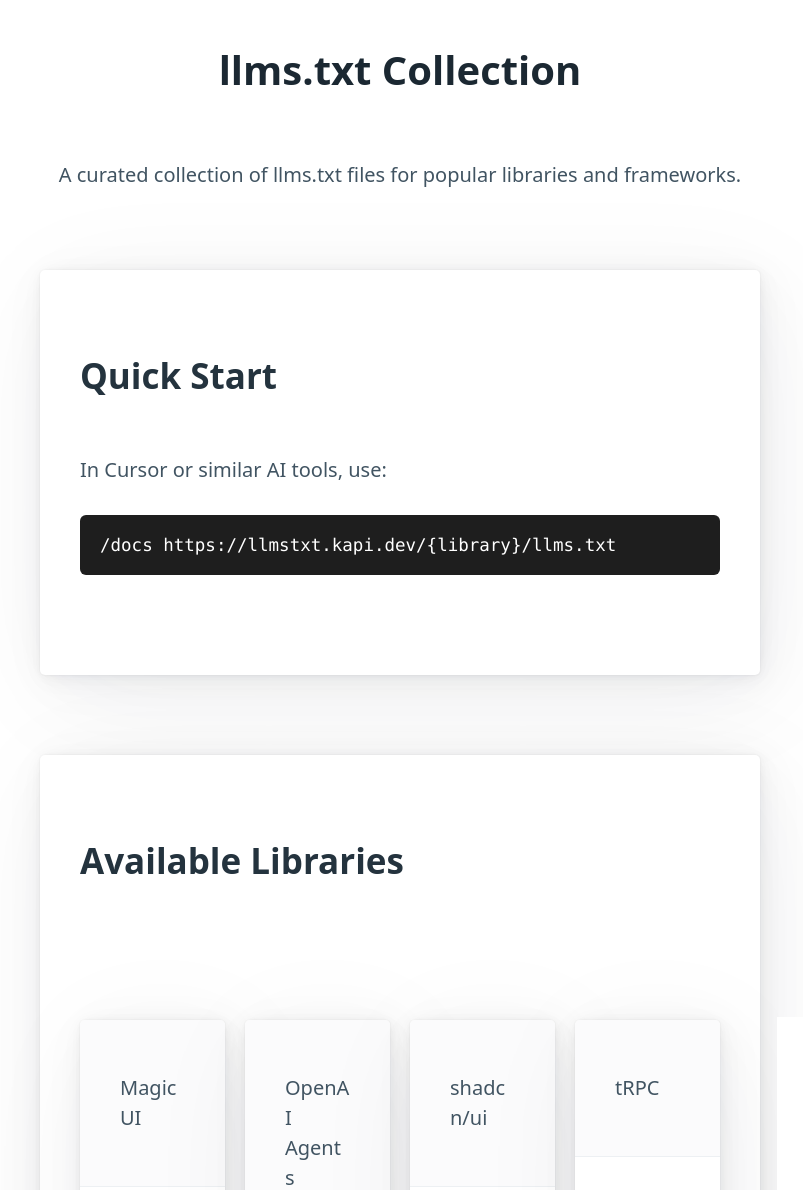
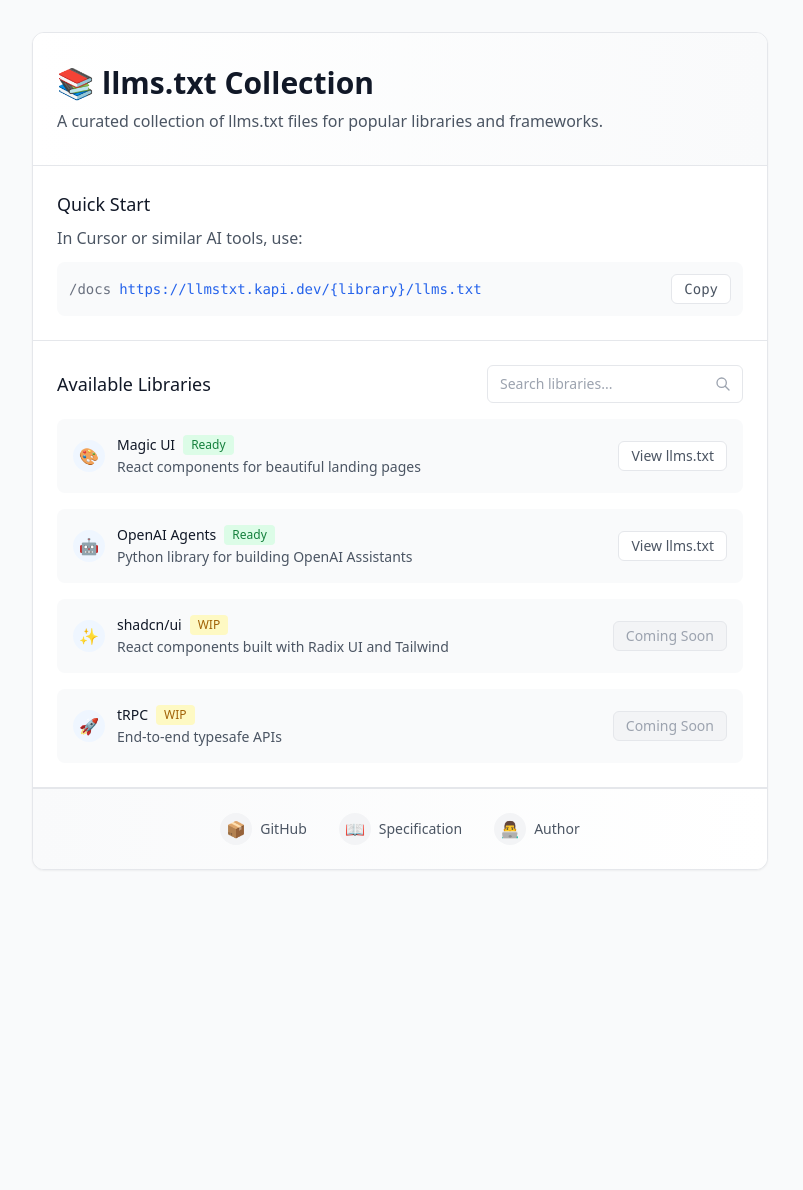
Before and after one commit to kacperkwapisz/llmstxt, a plain HTML site: page index.html in a window 1280 px wide. Shown: the top 1190 px of the page, without its empty margins (240-1043 px from the left). After the commit the page ends 902 px from the top, so only its background shows below. Drawn offline with nearby package versions, Linux system fonts and the light colour scheme.

Commit message:
feat: redesign landing page with Tailwind CSS

```diff
--- a/index.html
+++ b/index.html
@@ -4,117 +4,207 @@
     <meta charset="UTF-8" />
     <meta name="viewport" content="width=device-width, initial-scale=1.0" />
     <title>llms.txt Collection</title>
-    <link
-      rel="stylesheet"
-      href="https://cdn.jsdelivr.net/npm/@picocss/pico@1/css/pico.min.css"
-    />
+    <script src="https://cdn.tailwindcss.com"></script>
     <style>
-      :root {
-        --primary: #6366f1;
-      }
-      .container {
-        max-width: 800px;
-        margin: 0 auto;
-        padding: 2rem;
-      }
-      .header {
-        margin-bottom: 3rem;
-        text-align: center;
-      }
-      .status {
-        display: inline-block;
-        padding: 0.2rem 0.5rem;
-        border-radius: 4px;
-        font-size: 0.875rem;
-      }
-      .status-ready {
-        background: #22c55e20;
-        color: #22c55e;
-      }
-      .status-wip {
-        background: #f59e0b20;
-        color: #f59e0b;
-      }
-      code {
-        display: block;
-        padding: 1rem;
-        margin: 1rem 0;
-        background: #1e1e1e;
-        border-radius: 6px;
-        color: #fff;
+      [x-cloak] {
+        display: none !important;
       }
     </style>
+    <script
+      defer
+      src="https://cdn.jsdelivr.net/npm/alpinejs@3.x.x/dist/cdn.min.js"
+    ></script>
   </head>
-  <body>
-    <main class="container">
-      <div class="header">
-        <h1>llms.txt Collection</h1>
-        <p>
+  <body class="bg-gray-50">
+    <div class="max-w-3xl mx-auto px-4 py-8">
+      <div
+        class="bg-white rounded-xl shadow-sm border border-gray-200 overflow-hidden"
+      >
+        <!-- Header -->
+        <div
+          class="px-6 py-8 border-b border-gray-200 bg-gradient-to-r from-white to-gray-50"
+        >
+          <h1
+            class="text-3xl font-semibold text-gray-900 flex items-center gap-2"
+          >
+            📚 <span>llms.txt Collection</span>
+          </h1>
+          <p class="mt-2 text-gray-600">
             A curated collection of llms.txt files for popular libraries and
             frameworks.
           </p>
         </div>
 
-      <article>
-        <h2>Quick Start</h2>
-        <p>In Cursor or similar AI tools, use:</p>
-        <code>/docs https://llmstxt.kapi.dev/{library}/llms.txt</code>
-      </article>
+        <!-- Quick Start -->
+        <div class="p-6 border-b border-gray-200">
+          <h2 class="text-lg font-medium text-gray-900">Quick Start</h2>
+          <p class="mt-2 text-gray-600">In Cursor or similar AI tools, use:</p>
+          <div class="mt-3" x-data="{ copied: false }">
+            <div
+              class="flex items-center gap-2 p-3 bg-gray-50 rounded-lg font-mono text-sm"
+            >
+              <span class="text-gray-500 shrink-0">/docs</span>
+              <input
+                type="text"
+                value="https://llmstxt.kapi.dev/{library}/llms.txt"
+                readonly
+                class="w-full bg-transparent text-blue-600 outline-none"
+              />
+              <button
+                @click="navigator.clipboard.writeText('/docs https://llmstxt.kapi.dev/{library}/llms.txt'); copied = true; setTimeout(() => copied = false, 1000)"
+                class="shrink-0 px-3 py-1 bg-white text-gray-600 text-sm rounded-md border border-gray-200 hover:border-gray-300 transition-colors"
+                x-text="copied ? 'Copied!' : 'Copy'"
+              >
+                Copy
+              </button>
+            </div>
+          </div>
+        </div>
 
-      <article>
-        <h2>Available Libraries</h2>
-        <div class="grid">
-          <article>
-            <header>Magic UI</header>
-            <p>React components for beautiful landing pages</p>
-            <footer>
-              <span class="status status-ready">Ready</span>
-              <a href="/magicui/llms.txt" role="button">View llms.txt</a>
-            </footer>
-          </article>
+        <!-- Libraries -->
+        <div
+          class="p-6 border-b border-gray-200"
+          x-data="{
+          search: '',
+          libraries: [
+            { name: 'Magic UI', description: 'React components for beautiful landing pages', status: 'ready', url: '/magicui/llms.txt', icon: '🎨' },
+            { name: 'OpenAI Agents', description: 'Python library for building OpenAI Assistants', status: 'ready', url: '/openai-agents/llms.txt', icon: '🤖' },
+            { name: 'shadcn/ui', description: 'React components built with Radix UI and Tailwind', status: 'wip', icon: '✨' },
+            { name: 'tRPC', description: 'End-to-end typesafe APIs', status: 'wip', icon: '🚀' }
+          ],
+          get filteredLibraries() {
+            return this.libraries.filter(lib =>
+              lib.name.toLowerCase().includes(this.search.toLowerCase()) ||
+              lib.description.toLowerCase().includes(this.search.toLowerCase())
+            )
+          }
+        }"
+        >
+          <div class="flex items-center justify-between gap-4">
+            <h2 class="text-lg font-medium text-gray-900">
+              Available Libraries
+            </h2>
+            <div class="relative">
+              <input
+                type="search"
+                x-model="search"
+                placeholder="Search libraries..."
+                class="w-full pl-3 pr-10 py-2 text-sm border border-gray-200 rounded-md focus:outline-none focus:ring-2 focus:ring-blue-500 focus:border-transparent"
+              />
+              <div
+                class="absolute inset-y-0 right-0 flex items-center pr-3 pointer-events-none"
+              >
+                <svg
+                  class="w-4 h-4 text-gray-400"
+                  fill="none"
+                  stroke="currentColor"
+                  viewBox="0 0 24 24"
+                >
+                  <path
+                    stroke-linecap="round"
+                    stroke-linejoin="round"
+                    stroke-width="2"
+                    d="M21 21l-6-6m2-5a7 7 0 11-14 0 7 7 0 0114 0z"
+                  ></path>
+                </svg>
+              </div>
+            </div>
+          </div>
+          <div class="mt-4 grid gap-4">
+            <template x-for="lib in filteredLibraries" :key="lib.name">
+              <div
+                class="flex items-center gap-3 p-4 bg-gray-50 rounded-lg hover:bg-gray-100 transition-colors"
+              >
+                <div
+                  class="flex-shrink-0 w-8 h-8 flex items-center justify-center rounded-full bg-blue-50 text-blue-600"
+                  x-text="lib.icon"
+                ></div>
+                <div class="flex-1">
+                  <div class="flex items-center gap-2">
+                    <h3
+                      class="text-sm font-medium text-gray-900"
+                      x-text="lib.name"
+                    ></h3>
+                    <span
+                      :class="lib.status === 'ready' ? 'bg-green-100 text-green-700' : 'bg-yellow-100 text-yellow-700'"
+                      class="px-2 py-0.5 rounded text-xs font-medium"
+                      x-text="lib.status === 'ready' ? 'Ready' : 'WIP'"
+                    >
+                    </span>
+                  </div>
+                  <p
+                    class="mt-0.5 text-sm text-gray-600"
+                    x-text="lib.description"
+                  ></p>
+                </div>
+                <template x-if="lib.status === 'ready'">
+                  <a
+                    :href="lib.url"
+                    class="shrink-0 px-3 py-1 bg-white text-gray-600 text-sm rounded-md border border-gray-200 hover:border-gray-300 transition-colors"
+                  >
+                    View llms.txt
+                  </a>
+                </template>
+                <template x-if="lib.status === 'wip'">
+                  <button
+                    disabled
+                    class="shrink-0 px-3 py-1 bg-gray-100 text-gray-400 text-sm rounded-md border border-gray-200 cursor-not-allowed"
+                  >
+                    Coming Soon
+                  </button>
+                </template>
+              </div>
+            </template>
+            <div
+              x-show="filteredLibraries.length === 0"
+              class="text-center py-4 text-gray-500"
+            >
+              No libraries found matching your search.
+            </div>
+          </div>
+        </div>
 
-          <article>
-            <header>OpenAI Agents</header>
-            <p>Python library for building OpenAI Assistants</p>
-            <footer>
-              <span class="status status-ready">Ready</span>
-              <a href="/openai-agents/llms.txt" role="button">View llms.txt</a>
-            </footer>
-          </article>
-
-          <article>
-            <header>shadcn/ui</header>
-            <p>React components built with Radix UI and Tailwind</p>
-            <footer>
-              <span class="status status-wip">Work in Progress</span>
-              <a href="#" role="button" disabled>Coming Soon</a>
-            </footer>
-          </article>
-
-          <article>
-            <header>tRPC</header>
-            <p>End-to-end typesafe APIs</p>
-            <footer>
-              <span class="status status-wip">Work in Progress</span>
-              <a href="#" role="button" disabled>Coming Soon</a>
-            </footer>
-          </article>
+        <!-- Footer -->
+        <div
+          class="p-6 border-t border-gray-200 bg-gradient-to-r from-gray-50 to-white"
+        >
+          <div class="flex items-center justify-center gap-8">
+            <a
+              href="https://github.com/kacperkwapisz/llmstxt"
+              class="group flex items-center gap-2 text-gray-600 hover:text-blue-600 transition-colors"
+            >
+              <div
+                class="w-8 h-8 flex items-center justify-center rounded-full bg-gray-100 group-hover:bg-blue-50 transition-colors"
+              >
+                📦
               </div>
-      </article>
-
-      <article>
-        <h2>Contributing</h2>
-        <p>
-          Want to add a library? Check out our
-          <a href="https://github.com/kacperkapusciak/llmstxt"
-            >GitHub repository</a
-          >.
-        </p>
-      </article>
-
-      <footer style="text-align: center; margin-top: 4rem">
-        <small>Built by <a href="https://kapi.dev">kapi.dev</a></small>
-      </footer>
-    </main>
+              <span class="text-sm font-medium">GitHub</span>
+            </a>
+            <a
+              href="https://llmstxt.org"
+              class="group flex items-center gap-2 text-gray-600 hover:text-blue-600 transition-colors"
+            >
+              <div
+                class="w-8 h-8 flex items-center justify-center rounded-full bg-gray-100 group-hover:bg-blue-50 transition-colors"
+              >
+                📖
+              </div>
+              <span class="text-sm font-medium">Specification</span>
+            </a>
+            <a
+              href="https://kapi.dev"
+              class="group flex items-center gap-2 text-gray-600 hover:text-blue-600 transition-colors"
+            >
+              <div
+                class="w-8 h-8 flex items-center justify-center rounded-full bg-gray-100 group-hover:bg-blue-50 transition-colors"
+              >
+                👨‍💻
+              </div>
+              <span class="text-sm font-medium">Author</span>
+            </a>
+          </div>
+        </div>
+      </div>
+    </div>
   </body>
 </html>
```
Lines whose indentation alone changed are shown as unchanged.
